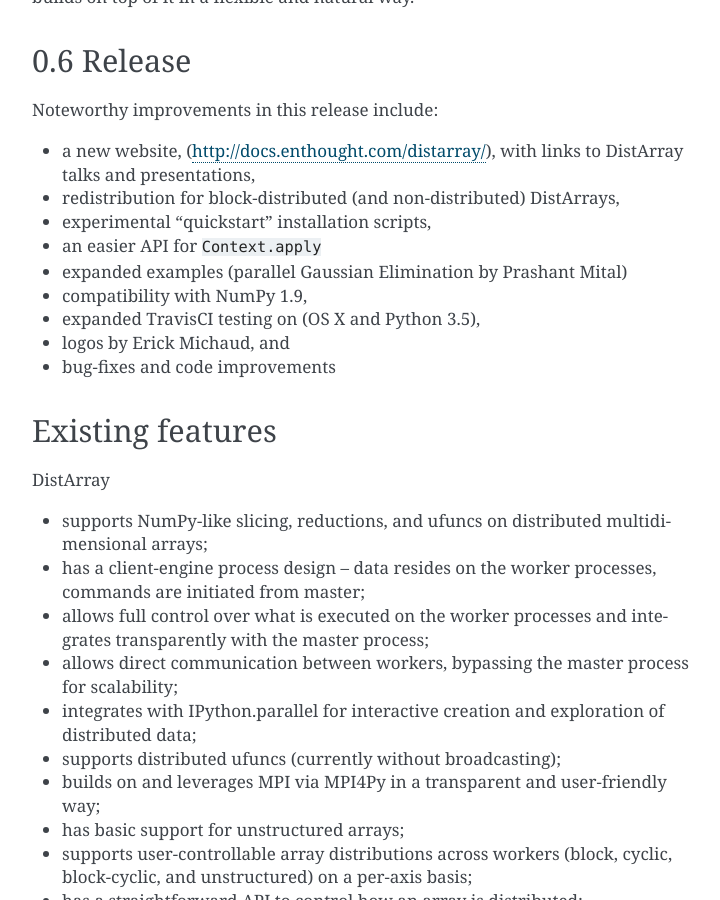
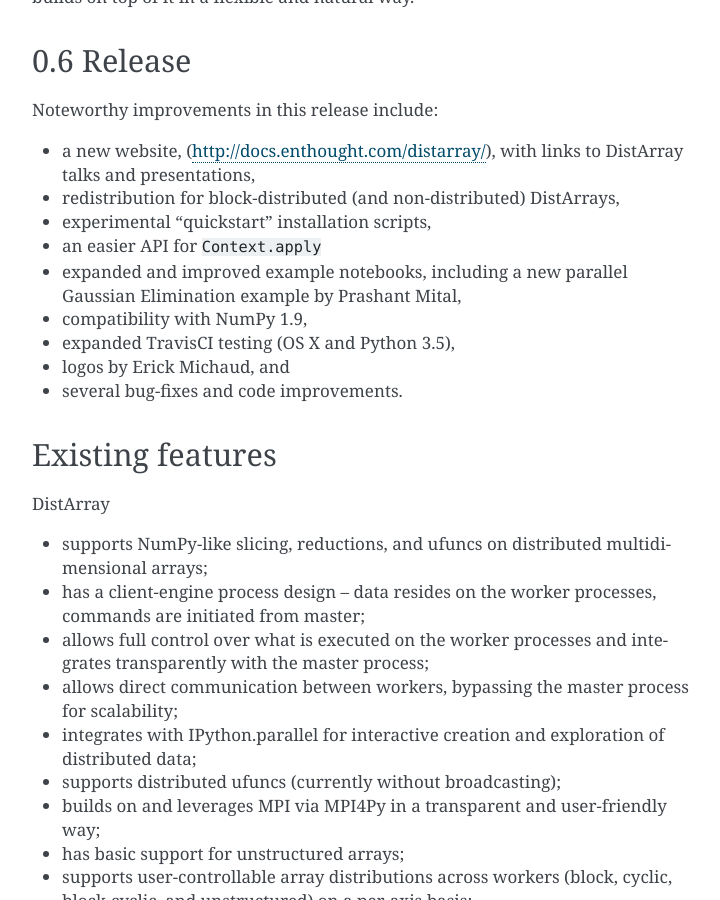
Before and after one commit to enthought/distarray, a Sphinx documentation site: the page built from docs/sphinx/source/releases/release-0.6.rst, in a window 1280 px wide and 900 px high, scrolled down 489 px. Shown: the whole window, without its empty margins (388-1108 px from the left). Built offline with Sphinx 7.4.7, drawn with Linux system fonts in a browser that asks for light colours.

Commit message:
Fix typos and make slight improvements.

```diff
--- a/docs/sphinx/source/releases/release-0.6.rst
+++ b/docs/sphinx/source/releases/release-0.6.rst
@@ -32,11 +32,12 @@
 * redistribution for block-distributed (and non-distributed) DistArrays,
 * experimental "quickstart" installation scripts,
 * an easier API for ``Context.apply``
-* expanded examples (parallel Gaussian Elimination by Prashant Mital)
+* expanded and improved example notebooks, including a new parallel Gaussian
+  Elimination example by Prashant Mital,
 * compatibility with NumPy 1.9,
-* expanded TravisCI testing on (OS X and Python 3.5),
+* expanded TravisCI testing (OS X and Python 3.5),
 * logos by Erick Michaud, and
-* bug-fixes and code improvements
+* several bug-fixes and code improvements.
 
 Existing features
 -----------------
```
